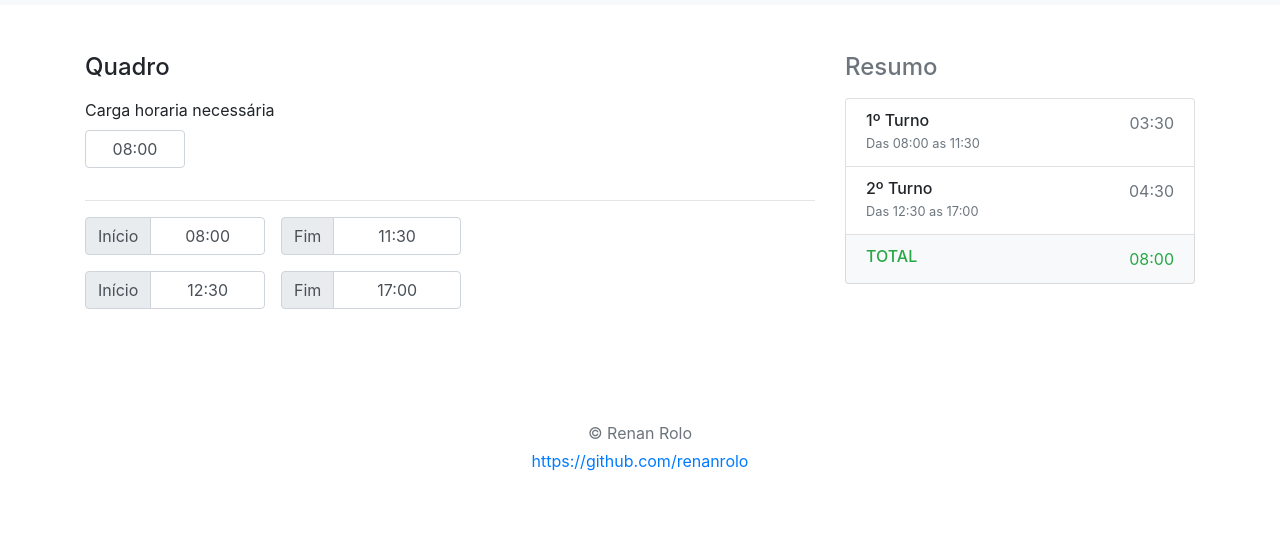
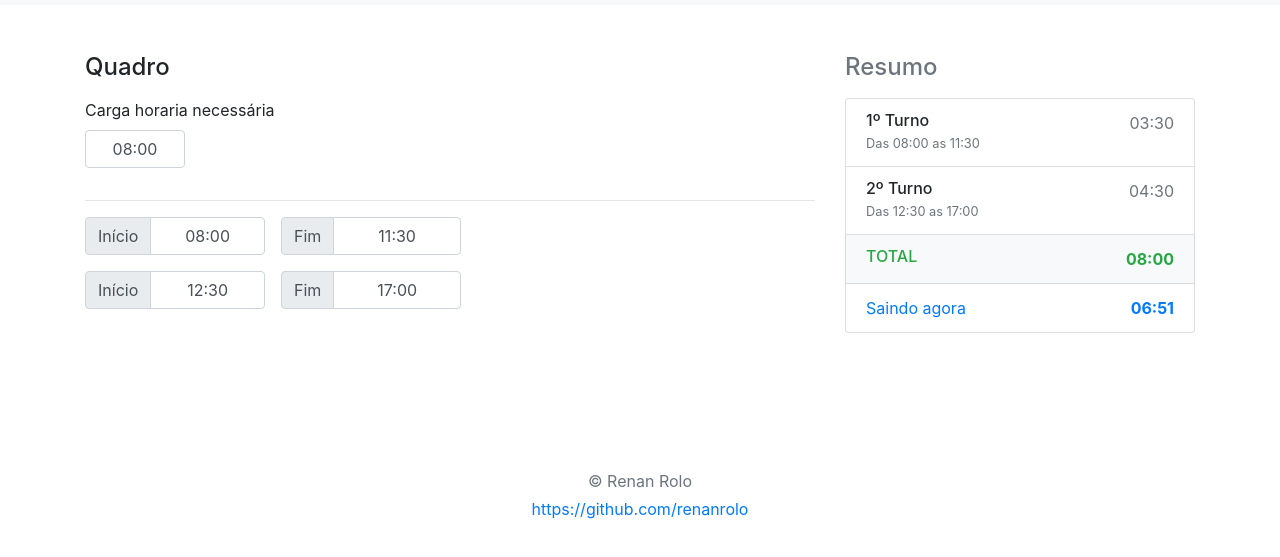
Before and after one commit to renanrolo/Horario-de-Trabalho, a React app: page / in a window 1280 px wide. Shown: the part 51-608 px from the top of the page. Built offline with nearby package versions, Linux system fonts and the light colour scheme.

Commit message:
carga horária "saindo agora"

```diff
--- a/src/app/App.scss
+++ b/src/app/App.scss
@@ -11,3 +11,7 @@ body {
     text-align: center;
     width: 100px !important;
 }
+
+.cursor-pointer {
+    cursor: pointer;
+}
--- a/src/app/components/aside/index.jsx
+++ b/src/app/components/aside/index.jsx
@@ -1,11 +1,18 @@
-import React from 'react'
+import React, { useState } from 'react'
 import { connect } from 'react-redux'
 import { bindActionCreators } from 'redux'
 import * as HoraAction from '../../store/horaAction'
 import { getTotalHours, getStringTotalTurno } from '../../services/functions'
+import { horasTrabalhadasSaindoAgora } from '../../services/functions'
 
+const Aside = ({ Turnos }) => {
 
-const aside = ({ Turnos }) => {
+    const [saindoAgora, setSaindoAgora] = useState(horasTrabalhadasSaindoAgora(Turnos));
+
+    const calcularHorasTrabalhadas = () => {
+        setSaindoAgora(horasTrabalhadasSaindoAgora(Turnos));
+    }
+
     return (
         <>
             <div className="col-md-4 order-md-2 mb-4">
@@ -30,8 +37,18 @@ const aside = ({ Turnos }) => {
                             <h6 className="my-0">TOTAL</h6>
                             {/* <small>EXAMPLECODE</small> */}
                         </div>
-                        <span className="text-success">{getTotalHours(Turnos)}</span>
+                        <strong className="text-success">{getTotalHours(Turnos)}</strong>
                     </li>
+
+                    {saindoAgora &&
+                        <li
+                            onClick={() => { calcularHorasTrabalhadas() }}
+                            className="cursor-pointer btn-outline-primary list-group-item d-flex justify-content-between lh-condensed">
+                            <span>Saindo agora</span>
+                            <strong>{saindoAgora}</strong>
+                        </li>
+                    }
+
                 </ul>
 
             </div>
@@ -41,4 +58,4 @@ const aside = ({ Turnos }) => {
 
 const mapStateToProps = state => (state)
 const mapDispatchToProps = dispatch => bindActionCreators(HoraAction, dispatch)
-export default connect(mapStateToProps, mapDispatchToProps)(aside);
+export default connect(mapStateToProps, mapDispatchToProps)(Aside);
--- a/src/app/services/functions.js
+++ b/src/app/services/functions.js
@@ -26,7 +26,7 @@ export function getDiferenceInMinutes(end, ini) {
 export function getMinutes(texto) {
     try {
         if (!texto) {
-            return 0;
+            return null;
         }
         const [valorUm, valorDois] = texto.split(":")
         return (+valorUm * 60) + (+valorDois);
@@ -47,3 +47,44 @@ export function getStringTotalTurno(turno) {
     const total = getMinutes(turno.fim) - getMinutes(turno.ini);
     return hourStringByMinutes(total);
 }
+
+export function horaAtualEmMinutos() {
+    const date = new Date();
+    const hours = date.getHours();
+    const minutes = date.getMinutes();
+
+    return (hours * 60) + minutes;
+}
+
+export function horasTrabalhadasSaindoAgora(turnos) {
+    const _horaAtualEmMinutos = horaAtualEmMinutos();
+    const ultimoIndex = turnos.length - 1;
+    let totalMinutosTrabalhados = 0;
+    let continuar = true;
+
+    turnos.forEach((turno, index) => {
+        const ini = getMinutes(turno.ini);
+        const fim = getMinutes(turno.fim);
+
+        if (index === ultimoIndex) {
+            if (!ini || ini > _horaAtualEmMinutos) {
+                continuar = false;
+            } else {
+                totalMinutosTrabalhados += (_horaAtualEmMinutos - ini);
+            }
+        }
+        else {
+            if (!ini || !fim) {
+                continuar = false;
+            } else {
+                totalMinutosTrabalhados += (fim - ini);
+            }
+        }
+    });
+
+    if (!continuar) {
+        return null;
+    }
+
+    return hourStringByMinutes(totalMinutosTrabalhados);
+}
```
